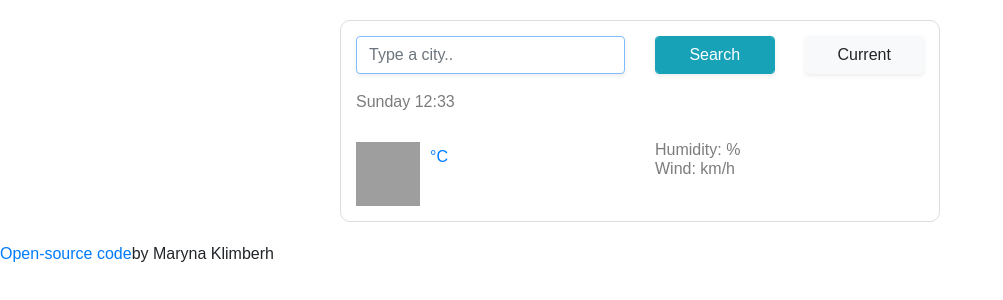
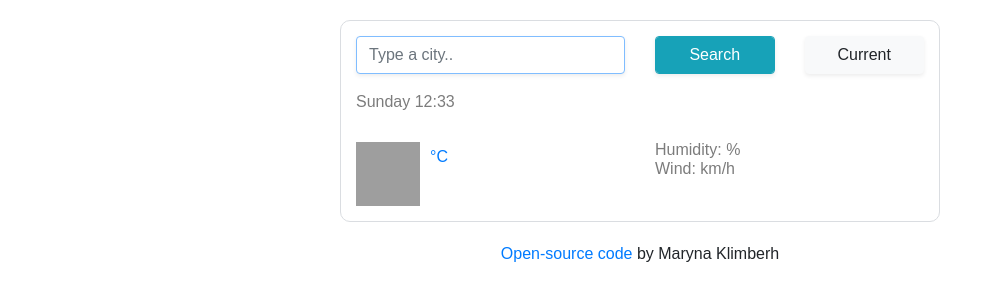
Before and after one commit to Maryna911/weather-app, a plain HTML site: page index.html in a window 1280 px wide. Shown: the whole page, without its empty margins (0-1003 px from the left). Drawn offline with nearby package versions, Linux system fonts and the light colour scheme; no server answers; grey boxes are pictures that could not be loaded.

Commit message:
Made text centered

```diff
--- a/src/style.css
+++ b/src/style.css
@@ -53,3 +53,6 @@ li {
 .search-form {
   margin-bottom: 20px;
 }
+.coder {
+  text-align: center;
+}
```
Also changed, not shown: index.html (+2 -2 lines).
